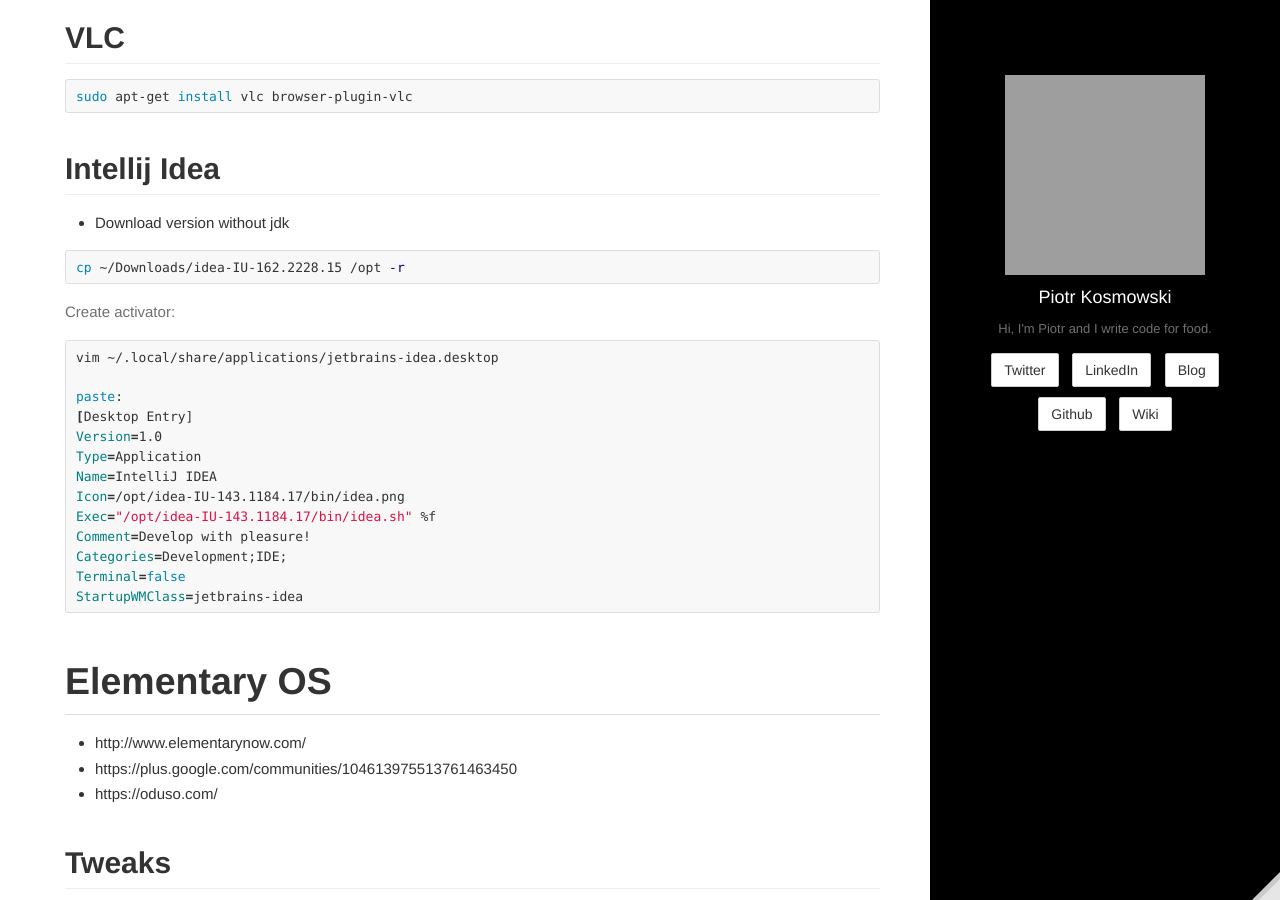
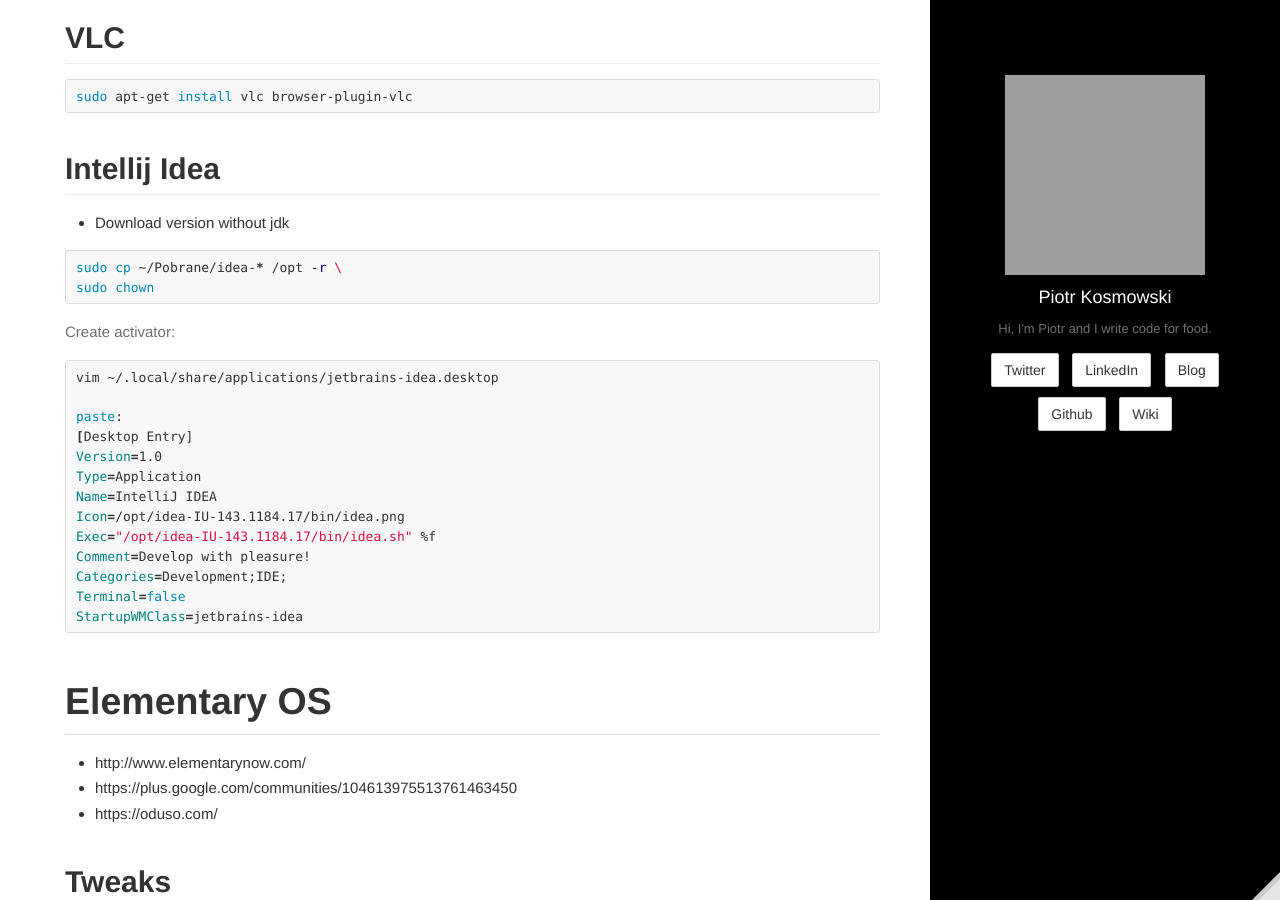
Before and after one commit to kospiotr/kospiotr.github.io, a Jekyll site: the page built from wiki/unix.md, in a window 1280 px wide and 900 px high, scrolled down 3049 px. Built offline with Jekyll 4.4.1, drawn with Linux system fonts in a browser that asks for light colours; grey boxes are pictures that could not be loaded.

Commit message:
Update unix.md

````diff
--- a/wiki/unix.md
+++ b/wiki/unix.md
@@ -116,7 +116,8 @@
 * Download version without jdk
 
 ```bash
-cp ~/Downloads/idea-IU-162.2228.15 /opt -r
+sudo cp ~/Pobrane/idea-* /opt -r \
+sudo chown
 ```
 
 Create activator:
````
